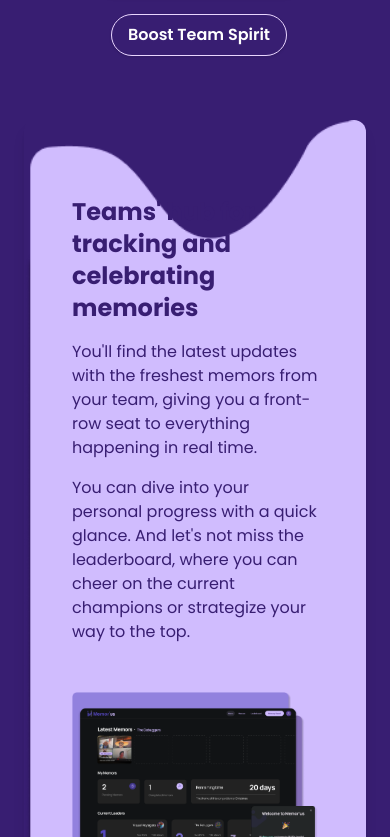
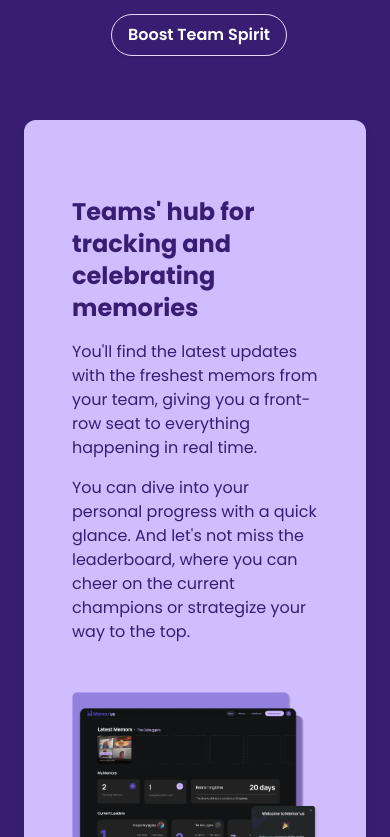
Before and after one commit to Nunomatos7/landing, a React (Vite) app: page / in a window 390 px wide. Shown: the part 1367-2204 px from the top of the page. Built offline with nearby package versions, Linux system fonts and the light colour scheme.

Commit message:
Add mobile responsiveness to background styles and implement mobile detection hook

```diff
--- a/src/App.jsx
+++ b/src/App.jsx
@@ -93,12 +93,30 @@ const scaleIn = {
   },
 };
 
+const useIsMobile = () => {
+  const [isMobile, setIsMobile] = useState(false);
+
+  useEffect(() => {
+    const checkIsMobile = () => {
+      setIsMobile(window.innerWidth <= 768);
+    };
+
+    checkIsMobile();
+    window.addEventListener("resize", checkIsMobile);
+
+    return () => window.removeEventListener("resize", checkIsMobile);
+  }, []);
+
+  return isMobile;
+};
+
 const App = () => {
   const [isOpen, setIsOpen] = useState(false);
   const [activeIndex, setActiveIndex] = useState(0);
   const [activeIndexAdmin, setActiveIndexAdmin] = useState(0);
   const swiperRef = useRef(null);
   const swiperRefAdmin = useRef(null);
+  const isMobile = useIsMobile();
 
   // Scroll animation hooks
   const [heroRef, heroControls, heroVariants] = useScrollAnimation();
@@ -629,9 +647,13 @@ const App = () => {
           variants={scaleIn}
           className='relative p-6 sm:p-12 rounded-xl shadow-lg mt-12 w-full max-w-[1440px] mx-auto z-10'
           style={{
+            ...(isMobile
+              ? { backgroundColor: "#d0bdff" }
+              : {
                   backgroundImage: `url(${bgSlide})`,
                   backgroundRepeat: "no-repeat",
                   backgroundSize: "cover",
+                }),
           }}
         >
           <Swiper
@@ -716,7 +738,8 @@ const App = () => {
           </motion.h1>
           <motion.p
             variants={itemVariants}
-            className='text-sm sm:text-lg text-[#82D5C7] max-w-lg mx-auto lg:mx-0'
+            className='text-sm sm:text-lg text-[#82D5C7] max-w-lg lg:mx-0'
+            style={{ marginLeft: "auto", marginRight: "auto" }}
           >
             View notifications, updates, achievements on your Memory Board, and
             revisit past team milestones.
@@ -755,9 +778,13 @@ const App = () => {
             variants={scaleIn}
             className='relative p-6 sm:p-12 rounded-xl shadow-lg mt-12 w-full max-w-[1440px] mx-auto z-10'
             style={{
+              ...(isMobile
+                ? { backgroundColor: "#82d5c7" }
+                : {
                     backgroundImage: `url(${bgSlideAdmin})`,
                     backgroundRepeat: "no-repeat",
                     backgroundSize: "cover",
+                  }),
             }}
           >
             <Swiper
```
Lines whose indentation alone changed are shown as unchanged.
